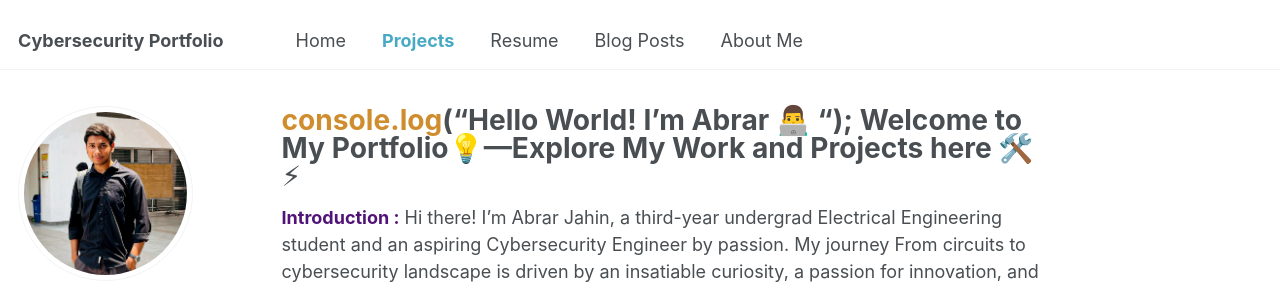
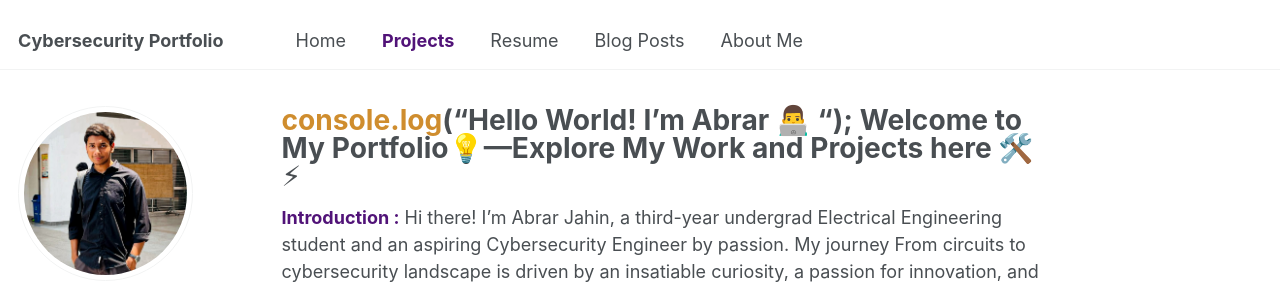
Before and after one commit to AbrarJahin7/cyberportfolio.github.io, a Jekyll site: the page built from _pages/about.md, in a window 1280 px wide. Shown: the top 284 px of the page. Built offline with Jekyll 4.4.1, drawn with Linux system fonts in a browser that asks for light colours.

Commit message:
Update navigation.yml

```diff
--- a/_data/navigation.yml
+++ b/_data/navigation.yml
@@ -8,7 +8,7 @@ main:
   - title: "Home"
     url: https://abrarjahin7.github.io/cyberportfolio.github.io
 
-  - title: "<span style='color:#48a9c5; font-weight: bold;'>Projects</span>"
+  - title: "<span style='color:#511378; font-weight: bold;'>Projects</span>"
     url: /portfolio/
 
   - title: "Resume"
```
